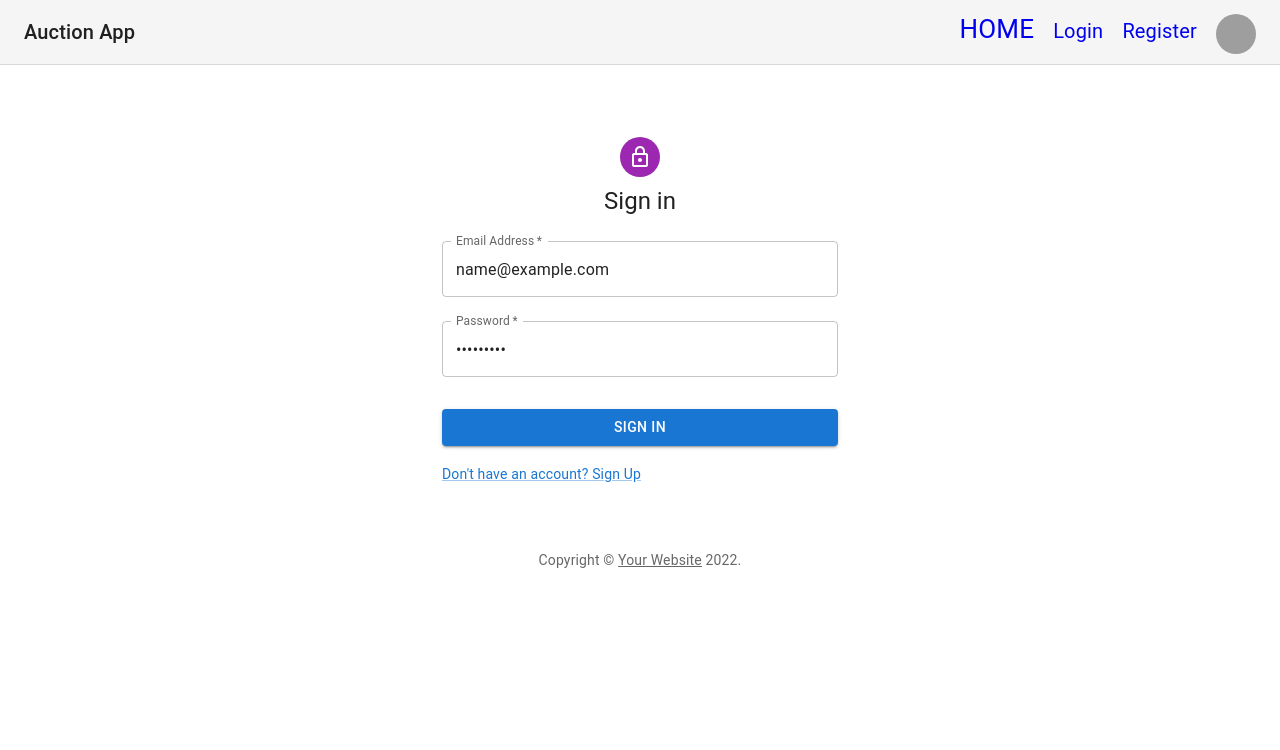
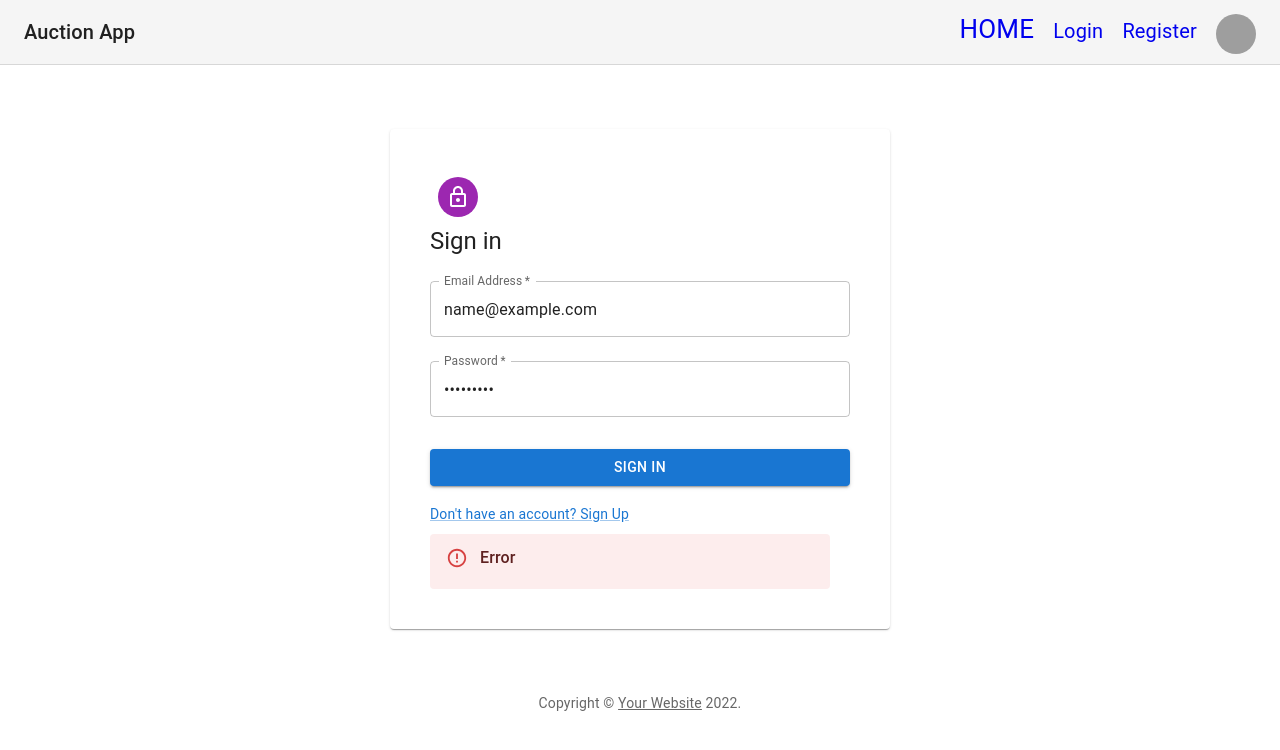
Before and after one commit to ruizhang32/auction_api_frontend, a React (Create React App) app: page /login in a window 1280 px wide. Both pictures are taken after typing "name@example.com", "Sample123" into the empty fields and a click on the button "SIGN IN". Shown: the top 750 px of the page. Built offline with nearby package versions, Linux system fonts and the light colour scheme; no server answers.

Commit message:
updated sign in component, add paper to look better; add alert

```diff
--- a/src/templates/SignIn.tsx
+++ b/src/templates/SignIn.tsx
@@ -1,3 +1,4 @@
+import { Alert, AlertTitle, Paper } from "@mui/material";
 import axios from "axios";
 import * as React from "react";
 import Avatar from "@mui/material/Avatar";
@@ -34,7 +35,9 @@ function Copyright(props: any) {
 const theme = createTheme();
 
 export default function SignIn() {
-  const [isSignedIn, setIsSignedIn] = React.useState(false);
+  const [isSignedIn, setIsSignedIn] = React.useState(
+    sessionStorage.getItem("token") !== null
+  );
   const [errorFlag, setErrorFlag] = React.useState(false);
   const [errorMessage, setErrorMessage] = React.useState("");
 
@@ -83,6 +86,7 @@ export default function SignIn() {
               alignItems: "center",
             }}
           >
+            <Paper sx={{ p: 5, width: 500 }}>
               <Avatar sx={{ m: 1, bgcolor: "secondary.main" }}>
                 <LockOutlinedIcon />
               </Avatar>
@@ -104,8 +108,6 @@ export default function SignIn() {
                   name="email"
                   autoComplete="email"
                   autoFocus
-                // value={email}
-                // onChange={(e) => setEmail(e.target.value)}
                 />
                 <TextField
                   margin="normal"
@@ -127,6 +129,7 @@ export default function SignIn() {
                 >
                   Sign In
                 </Button>
+
                 <Grid container>
                   <Grid item>
                     <Link href="http://localhost:3000/register" variant="body2">
@@ -134,7 +137,14 @@ export default function SignIn() {
                     </Link>
                   </Grid>
                 </Grid>
+                <div hidden={!errorFlag}>
+                  <Alert severity="error" sx={{ width: 400, mt: 1 }}>
+                    <AlertTitle>Error</AlertTitle>
+                    <strong>{errorMessage}</strong>
+                  </Alert>
+                </div>
               </Box>
+            </Paper>
           </Box>
           <Copyright sx={{ mt: 8, mb: 4 }} />
         </Container>
```
Lines whose indentation alone changed are shown as unchanged.
